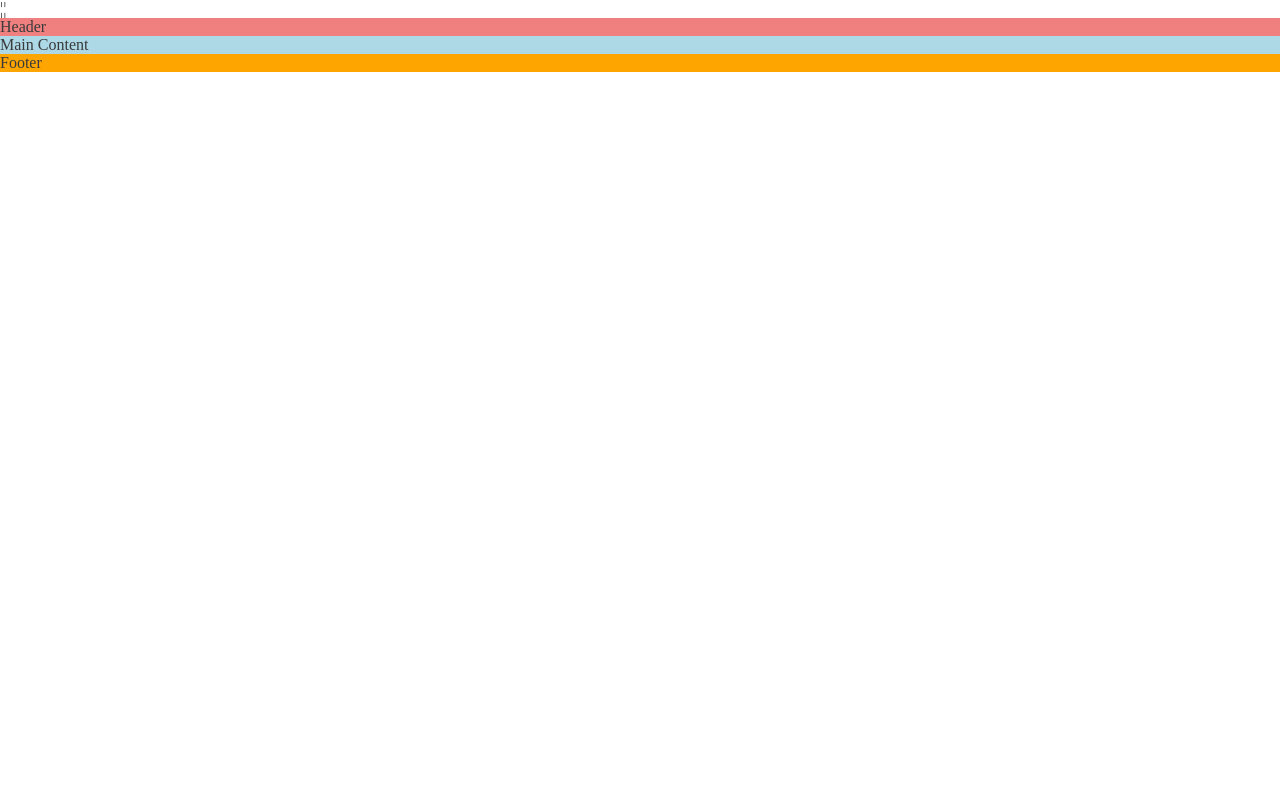
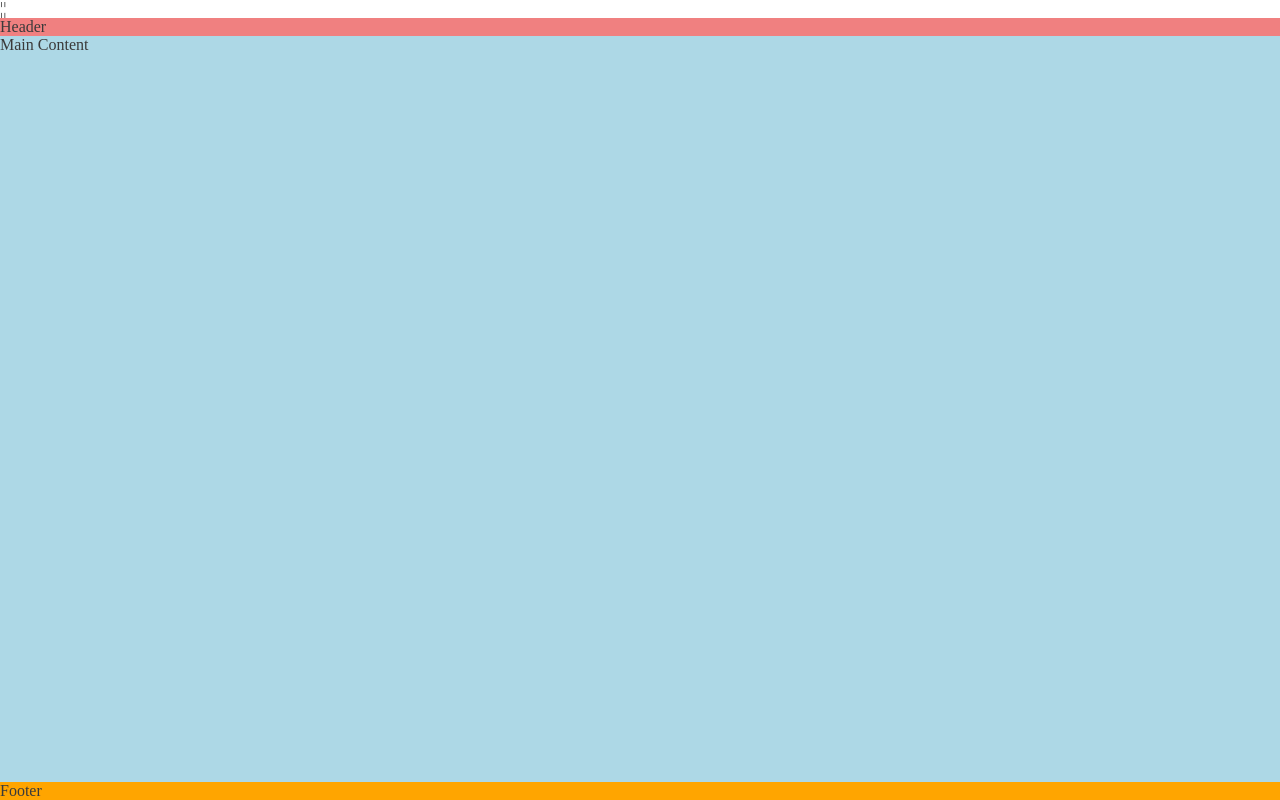
Before and after one commit to codedevwisdom/love-running, a plain HTML site: page index.html in a window 1280 px wide. Drawn offline with Linux system fonts and the light colour scheme.

Commit message:
Further flex  styling to div structure while adapting body and footer scale

```diff
--- a/assets/css/style.css
+++ b/assets/css/style.css
@@ -19,6 +19,9 @@ background-color: lightcoral;
 
 main {
     background-color: lightblue;
+    /* Makes main section utilise excess space; pushing down footer */
+    flex: 1 0 auto;
+
 }
 
 footer {
```
